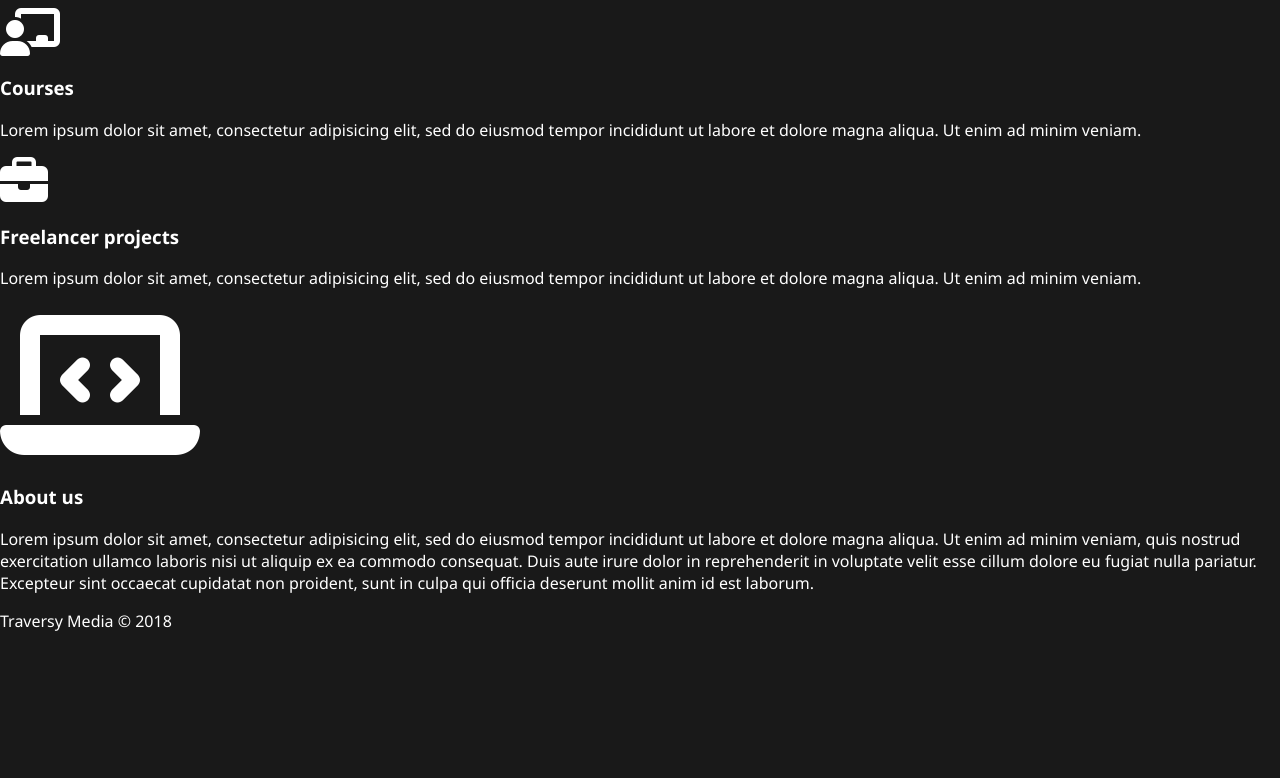
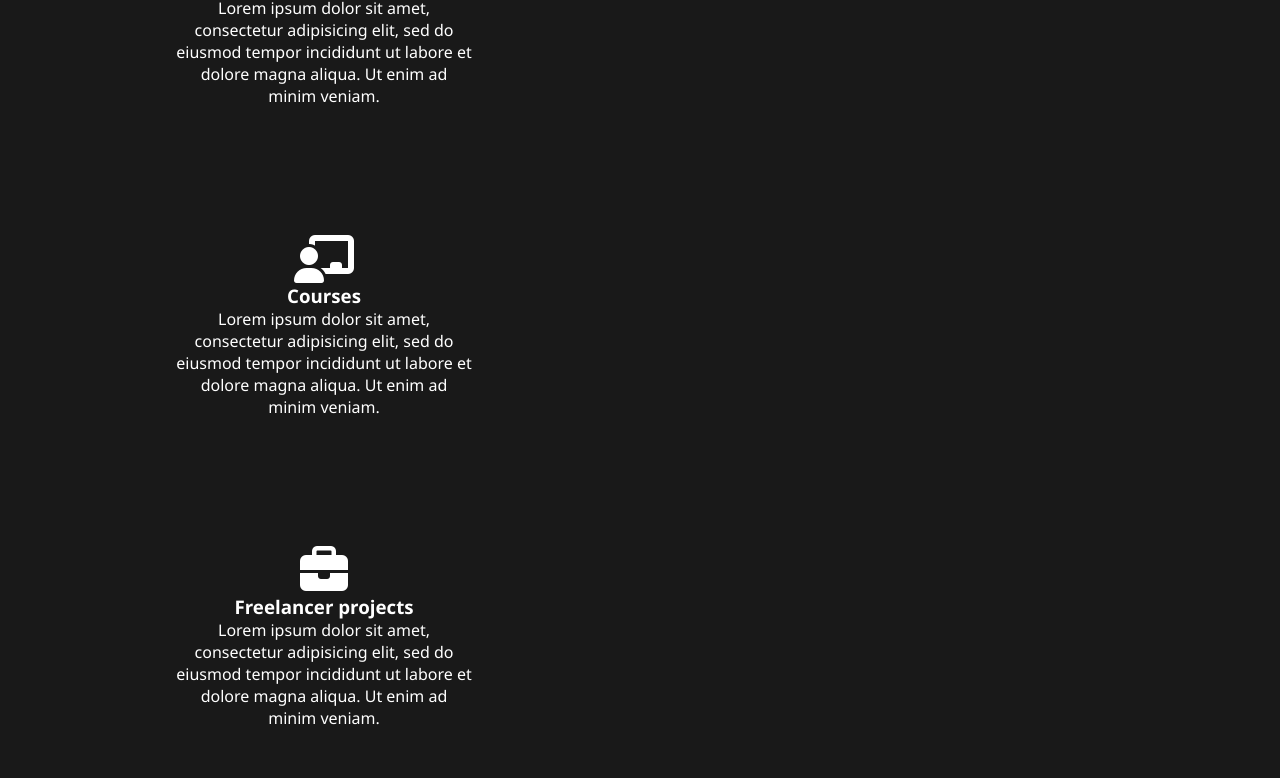
Before and after one commit to PierluigiBarocci/Grid-Blur, a plain HTML site: page index.html in a window 1280 px wide. Shown: the part 940-1718 px from the top of the page. Before the commit the page ends 1588 px from the top, so only its background shows below. Drawn offline with Linux system fonts and the light colour scheme.

Commit message:
Parzialmente finito, ma il grid non risponde, devo indagare

```diff
--- a/index.html
+++ b/index.html
@@ -21,21 +21,21 @@
 
         <!-- services -->
         <section class="services">
-            <div class="container grid-3">
+            <div class="container grid-3 center">
                 <div>
                     <i class="fab fa-youtube fa-3x"></i>
                     <h3>Youtube</h3>
                     <p>Lorem ipsum dolor sit amet, consectetur adipisicing elit, sed do eiusmod tempor incididunt ut labore et dolore magna aliqua. Ut enim ad minim veniam.</p>
                 </div>
             </div>
-            <div class="container grid-3">
+            <div class="container grid-3 center">
                 <div>
                     <i class="fas fa-chalkboard-teacher fa-3x"></i>
                     <h3>Courses</h3>
                     <p>Lorem ipsum dolor sit amet, consectetur adipisicing elit, sed do eiusmod tempor incididunt ut labore et dolore magna aliqua. Ut enim ad minim veniam.</p>
                 </div>
             </div>
-            <div class="container grid-3">
+            <div class="container grid-3 center">
                 <div>
                     <i class="fas fa-briefcase fa-3x"></i>
                     <h3>Freelancer projects</h3>
@@ -45,7 +45,7 @@
         </section>
 
         <!-- about -->
-        <section class="about">
+        <section class="about bg-light">
             <div class="container">
                 <div class="grid-2">
                     <div class="center">
@@ -59,7 +59,7 @@
             </div>
         </section>
 
-        <footer class="center">
+        <footer class="center bg-dark">
             <p>Traversy Media &copy; 2018</p>
         </footer>
     </body>
--- a/style.css
+++ b/style.css
@@ -1,6 +1,12 @@
+* {
+    margin: 0;
+    padding: 0;
+    box-sizing: border-box;
+}
+
 body {
     background: rgba(0, 0, 0, 0.9);
-    margin: 0;
+    /* margin: 0; */
     color: white;
     font-family: 'Segoe UI', Tahoma, Geneva, Verdana, sans-serif;
 }
@@ -28,6 +34,7 @@ body {
     filter: blur(2px);
     -webkit-filter: blur(2px);
 }
+
 .content {
     position: absolute;
     z-index: 1;
@@ -54,3 +61,49 @@ body {
     line-height: 1.7;
     margin-top: 1rem;
 }
+
+/* end header */
+
+
+/* body */
+
+.container {
+    max-width: 960px;
+    margin: auto;
+    overflow: hidden;
+    padding: 4rem 1rem;
+}
+
+.grid-3 {
+    display: grid;
+    grid-gap: 20px;
+    grid-template-columns: repeat(3, 1fr);
+}
+
+
+.grid-2 {
+    display: grid;
+    grid-gap: 20px;
+    grid-template-columns: repeat(2, 1fr);
+}
+.center {
+    text-align: center;
+    margin: auto;
+}
+
+.bg-light {
+    background-color: white;
+    color: black;
+}
+
+.bg-dark {
+    background: black:
+    color: white;
+}
+
+footer {
+    padding: 2.2rem;
+}
+footer p {
+    margin: 0;
+}
```
